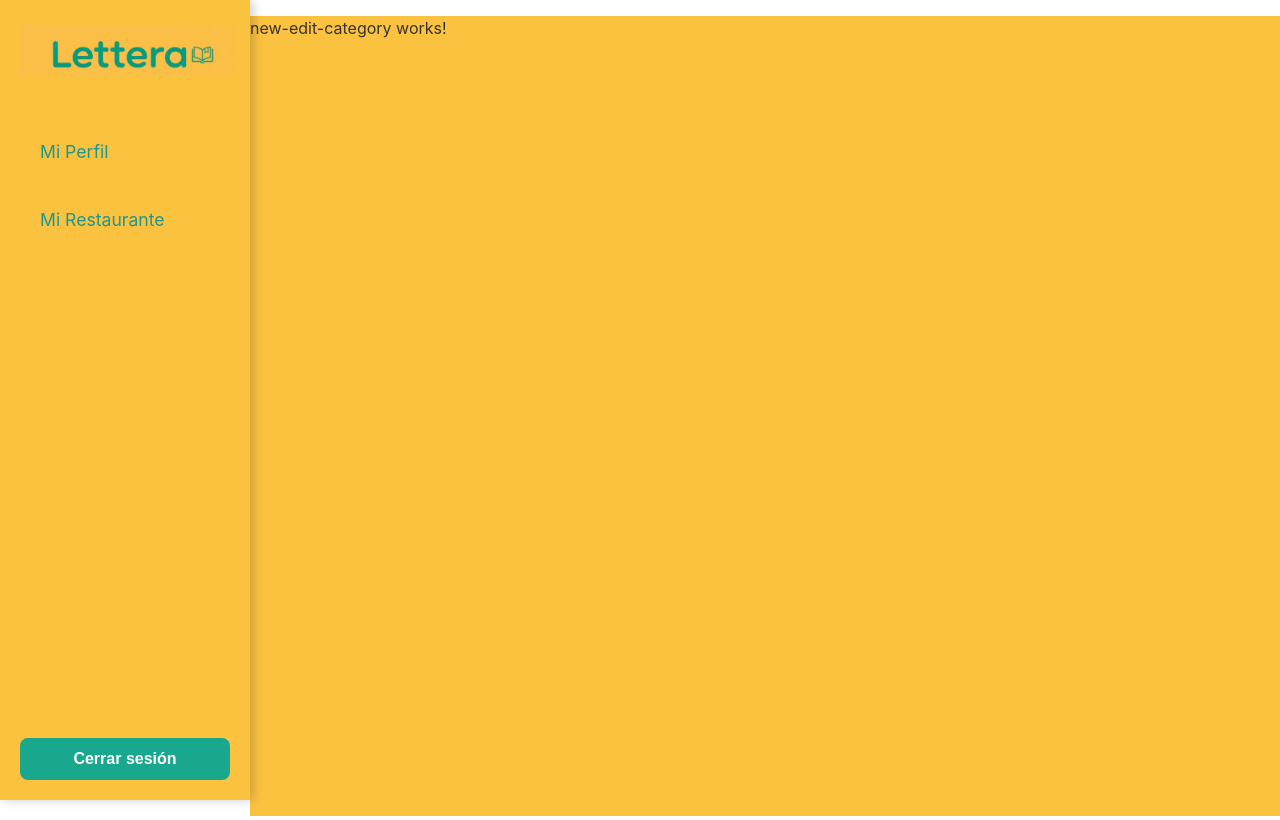
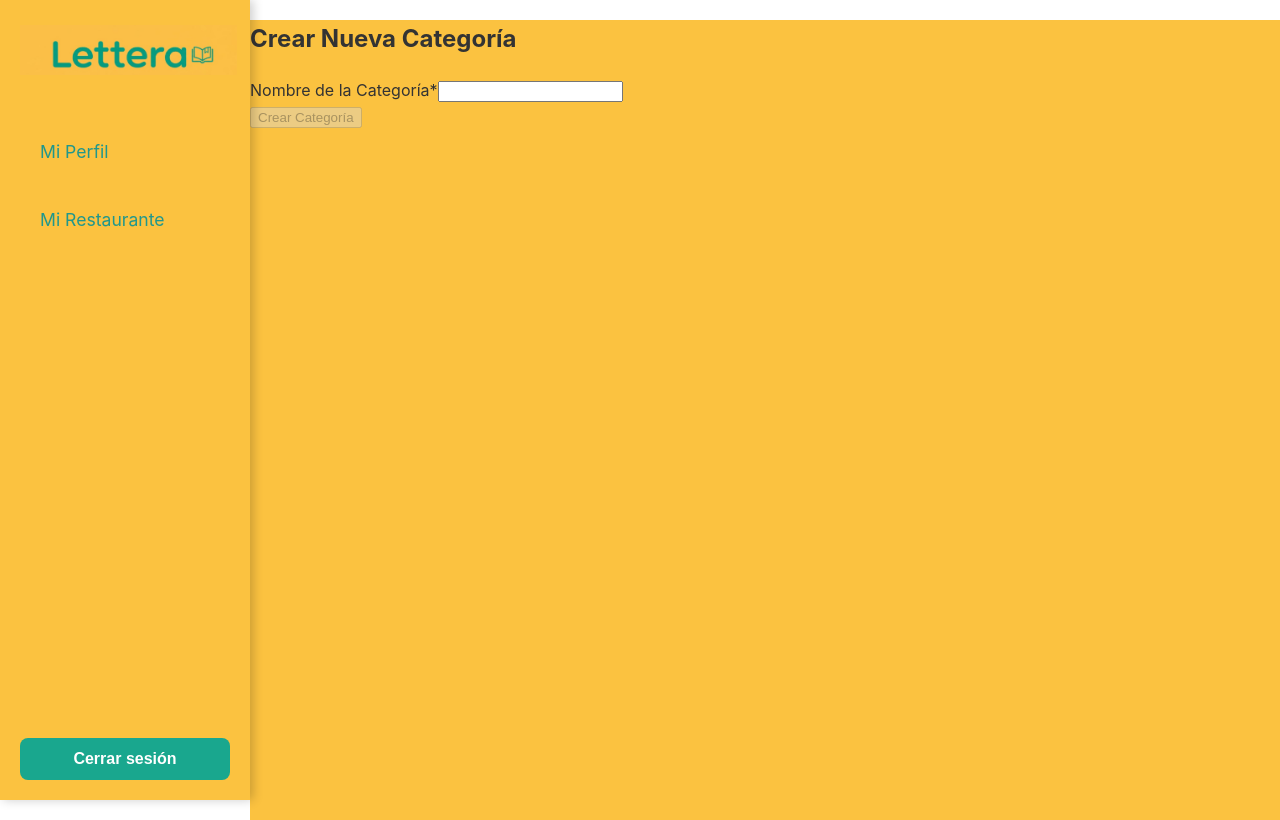
Before and after one commit to JuanNovarino/TP-Final-Roscio-Nova, an Angular app: page /admin/myrestaurant/new in a window 1280 px wide. Built offline with nearby package versions, Linux system fonts and the light colour scheme.

Commit message:
No logramos hacer funcionar las funciones como loggeado

```diff
--- a/src/app/app.routes.ts
+++ b/src/app/app.routes.ts
@@ -55,7 +55,7 @@ export const routes: Routes = [
             },
 
             {
-              path: "myrestaurant/:idUser/edit",
+              path: "myrestaurant/:idCategory/edit",
               component: NewEditCategory,
             },
 
--- /dev/null
+++ b/src/app/component/logged-category-list/logged-category-list.html
@@ -0,0 +1 @@
+<p>logged-category-list works!</p>
--- /dev/null
+++ b/src/app/component/logged-category-list/logged-category-list.ts
@@ -0,0 +1,18 @@
+import { Component, inject, input } from '@angular/core';
+import { Category } from '../../interfaces/category';
+import { Myrestaurant } from '../../components/myrestaurant/myrestaurant';
+import { ProductService } from '../../services/product-service';
+@Component({
+  selector: 'app-logged-category-list',
+  imports: [],
+  templateUrl: './logged-category-list.html',
+  styleUrl: './logged-category-list.scss',
+})
+export class LoggedCategoryList {
+
+  category = input.required<Category>()
+  myRestaurant = inject(Myrestaurant)
+  productService = inject(ProductService)
+
+
+}
--- a/src/app/components/myrestaurant/myrestaurant.html
+++ b/src/app/components/myrestaurant/myrestaurant.html
@@ -1,3 +1,18 @@
 <p>myrestaurant works!</p>
 
+
+
 <a routerLink="/admin/myrestaurant/new">Nueva Categoria</a>
+
+<div>
+    <div>
+      <div>
+        <!--h2> {{restaurantName()}}</h2!-->
+      </div>
+      @for (category of categoryList; track $index) {
+      <div>
+        <app-logged-category-list [category]="category"></app-logged-category-list>
+      </div>
+      }
+    </div>
+  </div>
--- a/src/app/components/myrestaurant/myrestaurant.ts
+++ b/src/app/components/myrestaurant/myrestaurant.ts
@@ -1,12 +1,46 @@
-import { Component } from '@angular/core';
+import { Component, OnInit, inject,input, signal} from '@angular/core';
 import { RouterLink } from "@angular/router";
+import { CategoryService } from '../../services/category-service';
+import { ProductService } from '../../services/product-service';
+import { AuthService } from '../../services/auth-service';
+import { ActivatedRoute } from '@angular/router';
+import { Category } from '../../interfaces/category';
+import { Product } from '../../interfaces/product';
+import { LoggedCategoryList } from '../../component/logged-category-list/logged-category-list';
 
 @Component({
   selector: 'app-myrestaurant',
-  imports: [RouterLink],
+  imports: [RouterLink, LoggedCategoryList],
   templateUrl: './myrestaurant.html',
   styleUrl: './myrestaurant.scss',
 })
 export class Myrestaurant {
 
+
+  categoriesService = inject(CategoryService)
+  authService = inject(AuthService)
+  IdUser = this.authService.getUserId()
+  categoryList : Category[] | undefined
+
+  loadingCategories = true;
+
+   async ngOnInit() {
+
+    this.loadingCategories = true;
+
+    if(this.IdUser != undefined) {
+
+      const categoriesData = await this.categoriesService.getCategoriesByUserId(this.IdUser)
+    }
+
+
+     if (categoriesData) {
+        this.categoryList = categoriesData;
+    }
+    console.log(this.categoryList)
+
+    this.loadingCategories = false;
+   }
+
+
 }
--- a/src/app/components/new-edit-category/new-edit-category.html
+++ b/src/app/components/new-edit-category/new-edit-category.html
@@ -1 +1,45 @@
-<p>new-edit-category works!</p>
+<div class="login-container color">
+  <section class="login-box">
+
+
+
+
+      <h2 class="login-title">Crear Nueva Categoría</h2>
+
+
+    <form (ngSubmit)="handleFormSubmission(newCategoryForm)" #newCategoryForm="ngForm">
+
+      <div class="form-group">
+        <label for="name" class="form-label">Nombre de la Categoría*</label>
+
+        <input
+          id="name"
+          name="name"
+          type="text"
+          ngModel
+          required="true"
+          minlength="2"
+          maxlength="30"
+          #name="ngModel"
+          class="form-input">
+
+        @if (name.dirty && name.invalid) {
+          <p class="error-text">El nombre es obligatorio y debe tener al menos 2 caracteres.</p>
+        }
+      </div>
+
+      @if (errorEnBack) {
+        <p class="error-text" style="text-align: center; margin-top: 1rem;">Error al guardar la categoría, intente nuevamente.</p>
+      }
+
+      <!-- Botón de Envío -->
+      <button [disabled]="newCategoryForm.invalid || isSubmitting" class="btn btn-primary">
+
+          <span>Crear Categoría</span>
+
+      </button>
+
+    </form>
+
+  </section>
+</div>
--- a/src/app/components/new-edit-category/new-edit-category.ts
+++ b/src/app/components/new-edit-category/new-edit-category.ts
@@ -1,11 +1,72 @@
-import { Component } from '@angular/core';
+import { Component, inject, OnInit, viewChild } from '@angular/core';
+import { FormsModule, NgForm } from '@angular/forms';
+import { Category, NewCategory } from '../../interfaces/category';
+import { CategoryService } from '../../services/category-service';
+import { Router, ActivatedRoute, RouterModule } from '@angular/router';
 
 @Component({
   selector: 'app-new-edit-category',
-  imports: [],
+  imports: [FormsModule, RouterModule],
   templateUrl: './new-edit-category.html',
   styleUrl: './new-edit-category.scss',
 })
-export class NewEditCategory {
+export class NewEditCategory implements OnInit {
+  categoryService = inject(CategoryService);
+  router = inject(Router);
+  route = inject(ActivatedRoute);
 
+  errorEnBack = false;
+  idCategory: number | null = null;
+
+
+  form = viewChild<NgForm>('newCategoryForm');
+
+  isSubmitting = false;
+
+
+  ngOnInit() {
+    // Obtener el ID de la categoría desde los parámetros de la ruta
+    const idCategoryString = this.route.snapshot.paramMap.get('idCategory');
+
+    if(idCategoryString){
+      // Convertir el ID de la categoría a número
+      this.idCategory = parseInt(idCategoryString, 10);
+
+      // En modo edición, el formulario se carga vacío y el usuario debe reingresar el nombre.
+    }
+  }
+
+  /**
+   * Maneja el envío del formulario (Creación o Edición).
+   */
+  async handleFormSubmission(form:NgForm){
+    this.errorEnBack = false;
+    this.isSubmitting = true;
+
+    // Validamos que el campo 'name' tenga valor antes de continuar
+    if (!form.value.name) {
+      this.errorEnBack = true;
+      this.isSubmitting = false;
+      return;
+    }
+
+    const categoryData: NewCategory = {
+      name: form.value.name,
+    };
+
+    let res;
+
+    res = await this.categoryService.createCategory(categoryData);
+
+
+    this.isSubmitting = false;
+
+    if(!res) {
+      this.errorEnBack = true;
+      return;
+    };
+
+    // Redirigir al panel de administración o lista de productos/categorías.
+    this.router.navigate(["/admin/myrestaurant"]);
+  }
 }
--- a/src/app/pages/menu/menu.ts
+++ b/src/app/pages/menu/menu.ts
@@ -63,7 +63,6 @@ export class Menu implements OnInit {
     this.loadingProducts = false;
 
 
-
   }
 
   }
```
Also changed, not shown: src/app/component/logged-category-list/logged-category-list.scss (added), 1 other file (tests, documents, lock files or other folders).
